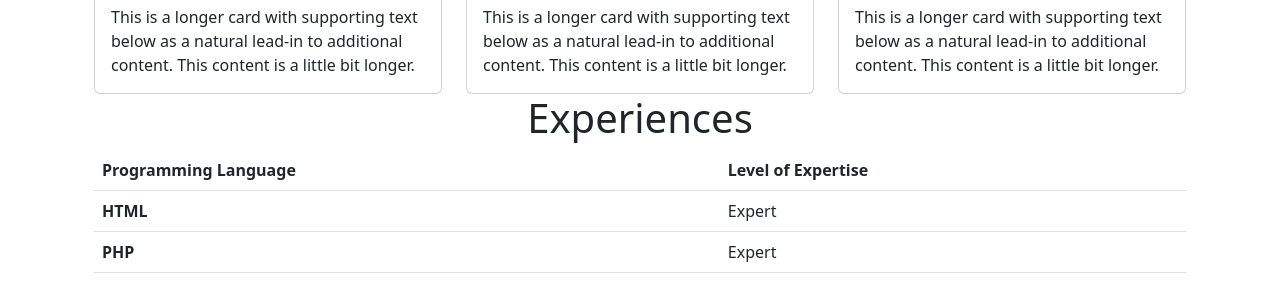
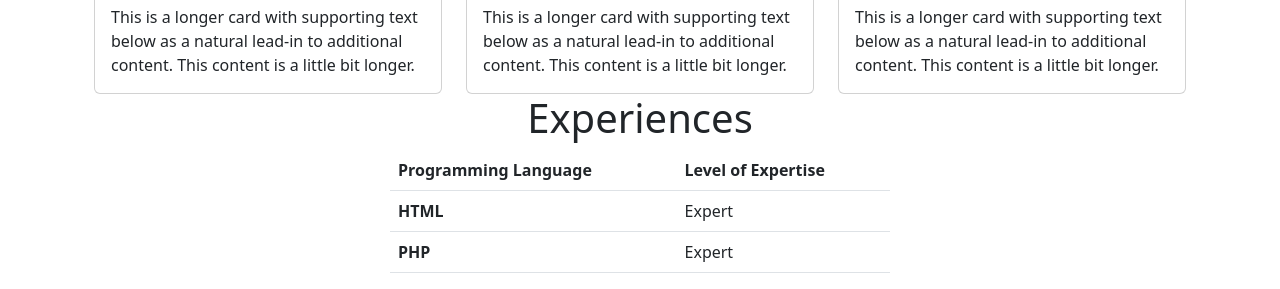
Before and after one commit to skylake28/bootstrap, a website: page index.html in a window 1280 px wide. Shown: the part 720-1009 px from the top of the page. Drawn offline with nearby package versions, Linux system fonts and the light colour scheme.

Commit message:
Update index.html

```diff
--- a/index.html
+++ b/index.html
@@ -76,7 +76,7 @@
 
       <div class="container-md justify-content-center">
         <h1 class="text-center"> Experiences</h1>
-        <table class="table" style="margin-right: auto; margin-left:auto;">
+        <table class="table" style="margin-right: auto; margin-left:auto; width: 500px; height: auto;">
             <thead>
               <tr>
                 <th scope="col">Programming Language</th>
```
